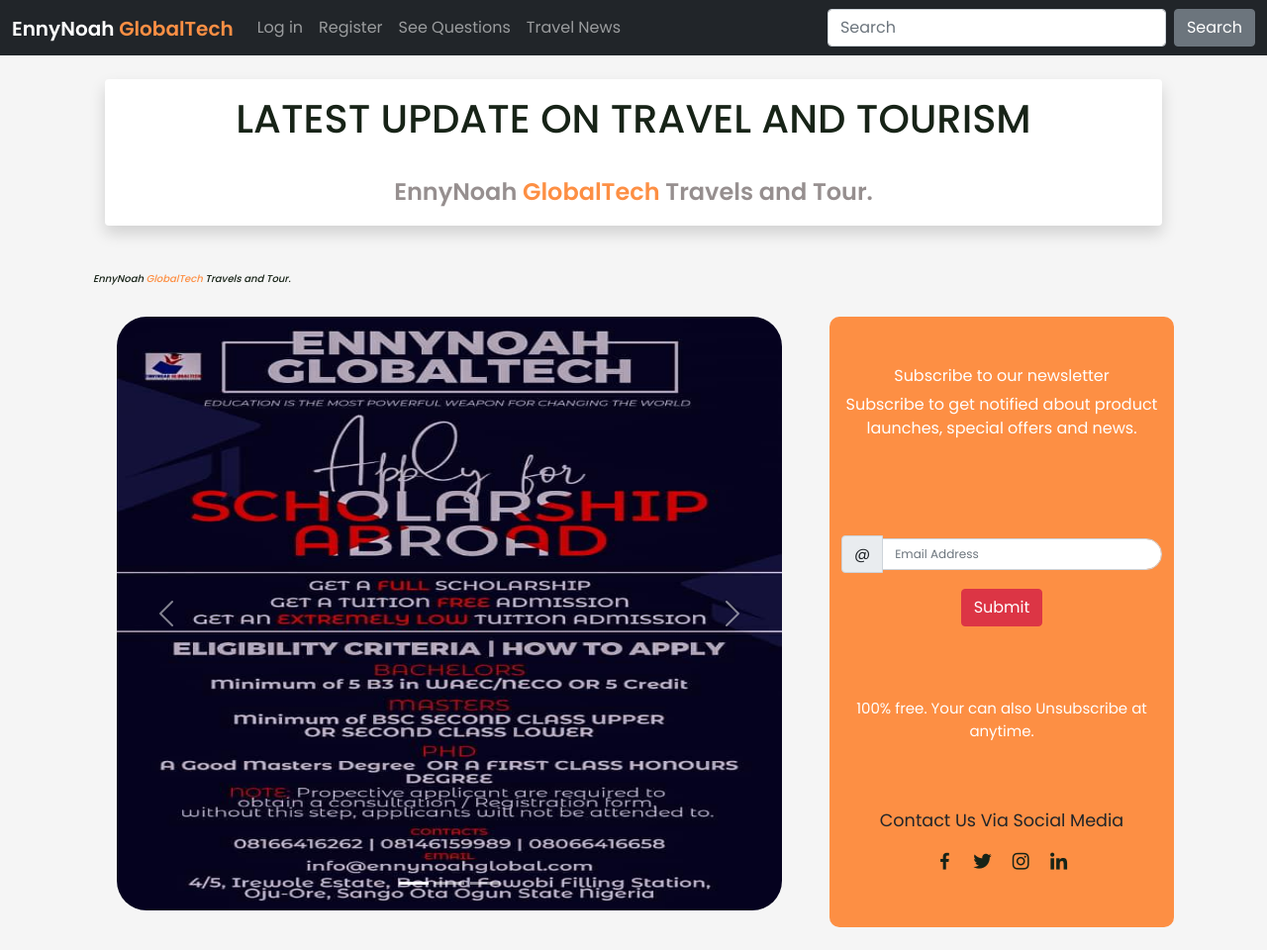
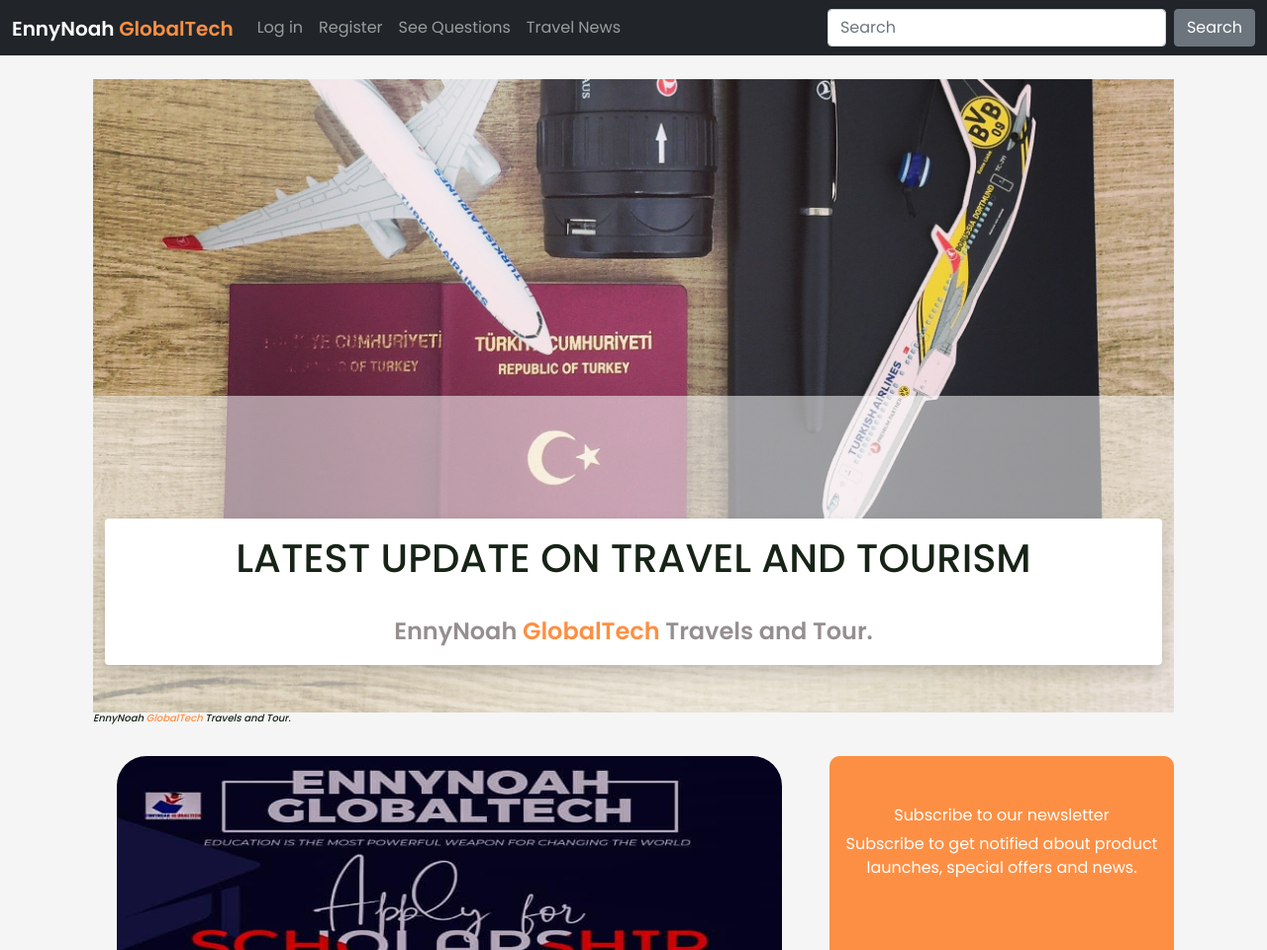
Before and after one commit to ArcadeDesigns/travels-tour, a Flask app: page / in a window 1280 px wide. Shown: the top 960 px of the page at 99% size. Run offline with Flask 2, Linux system fonts and the light colour scheme; some libraries are stand-ins or nearby versions.

Commit message:
tweaks app a bit again

```diff
--- a/app.py
+++ b/app.py
@@ -19,7 +19,7 @@
 ckeditor = CKEditor(app)
 
 #app.config['SQLALCHEMY_DATABASE_URI'] = 'sqlite:///ennynoah.db'
-app.config['SQLALCHEMY_DATABASE_URI'] = 'postgresql://axwqvbezkgisrr:d5a9914dc56945db6d0b29f23e07708061406bd05c69ddc246a1aa81862eb689@ec2-52-204-195-41.compute-1.amazonaws.com:5432/da7d9hockuhno'
+app.config['SQLALCHEMY_DATABASE_URI'] = 'postgres://axwqvbezkgisrr:d5a9914dc56945db6d0b29f23e07708061406bd05c69ddc246a1aa81862eb689@ec2-52-204-195-41.compute-1.amazonaws.com:5432/da7d9hockuhno'
 
 app.config['SECRET_KEY'] = "cairocoders-ednalan"
 
--- a/static/css/style.css
+++ b/static/css/style.css
@@ -23,6 +23,16 @@
     background: var(--second-color);
 }
 /*home*/
+.header{
+    width: 100%;
+    height: 80vh;
+    background-image: linear-gradient(to top, rgba(253, 253, 253, 0.534)50%,rgba(255, 255, 255, 0)50%), url(ennynoah9.jpg);
+    background-position: bottom;
+    background-size: cover;
+    display: flex;
+    align-items: flex-end;
+    justify-content: center;
+}
 .home {
     width: 100%;
     min-height: 440px;
```
